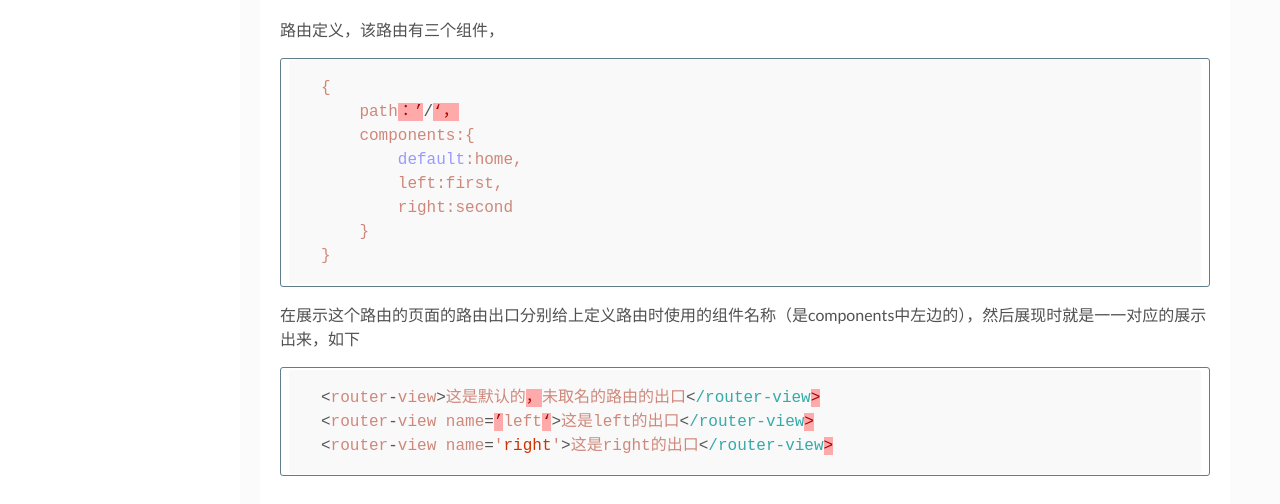
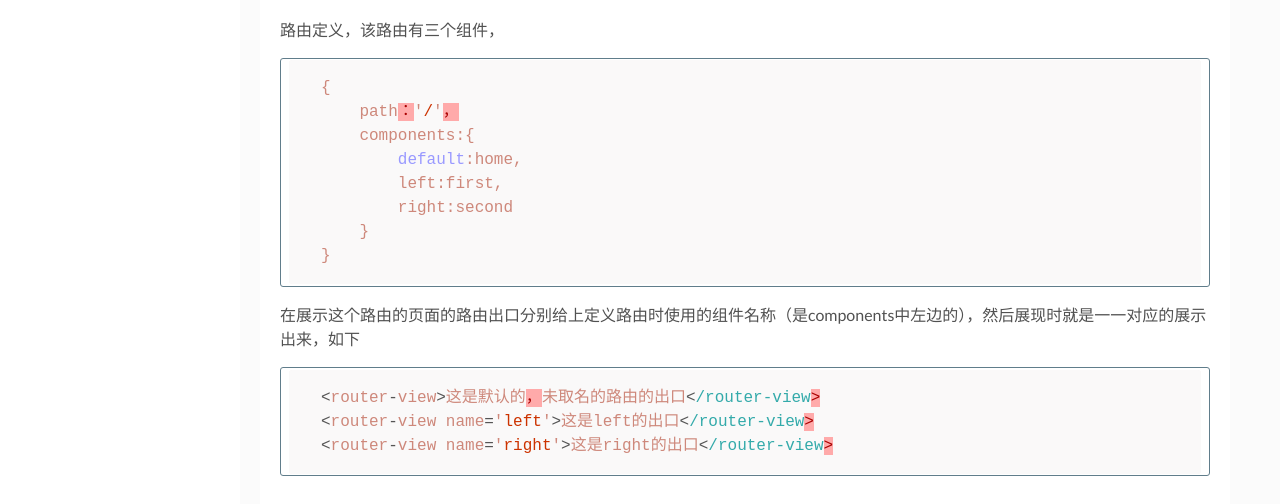
Before and after one commit to mmmml-zhao/mmmml-zhao.github.io, a Jekyll site: the page built from _posts/2018-01-29-vue-router知识（未完待续）.markdown, in a window 1280 px wide and 900 px high, scrolled down 1268 px. Shown: the part 253-757 px from the top of the window. Built offline with Jekyll 4.4.1, drawn with Linux system fonts in a browser that asks for light colours; comment, search, counter and statistics services are not loaded.

Commit message:
中文符号修改

````diff
--- a/_posts/2018-01-29-vue-router知识（未完待续）.markdown
+++ b/_posts/2018-01-29-vue-router知识（未完待续）.markdown
@@ -61,7 +61,7 @@ redirect:默认打开的路径
 路由定义，该路由有三个组件，
 ```javascript
 {
-    path：’/‘，
+    path：'/'，
     components:{
         default:home,
         left:first,
@@ -72,6 +72,6 @@ redirect:默认打开的路径
 在展示这个路由的页面的路由出口分别给上定义路由时使用的组件名称（是components中左边的），然后展现时就是一一对应的展示出来，如下
 ```javascript
 <router-view>这是默认的，未取名的路由的出口</router-view>
-<router-view name=’left‘>这是left的出口</router-view>
+<router-view name='left'>这是left的出口</router-view>
 <router-view name='right'>这是right的出口</router-view>
 ```
````
